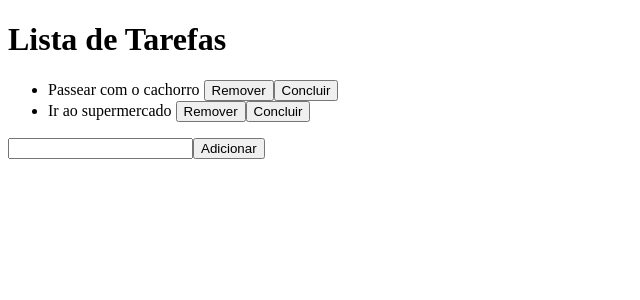
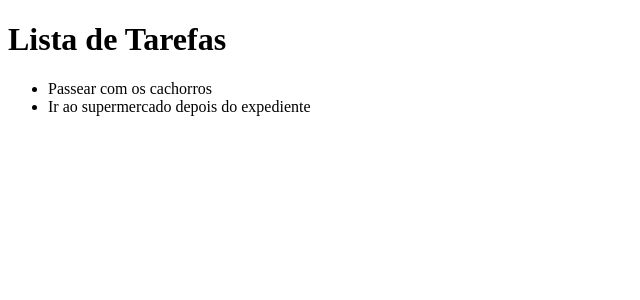
Before and after one commit to Vieired/todo-list, an Angular app: page / in a window 1280 px wide. Shown: the top 300 px of the page, without its empty margins (0-640 px from the left). Built offline with nearby package versions, Linux system fonts and the light colour scheme; data requests are answered from the project's data file.

Commit message:
feat: Implementa a listagem dos ítens com REST simulado e configuração pelo arquivo environment

```diff
--- a/db.json
+++ b/db.json
@@ -1,16 +1,12 @@
 {
-  "cursos": [
+  "todoList": [
     {
-      "id": 1,
-      "title": "Angular"
+        "title": "Passear com os cachorros",
+        "done": false
     },
     {
-      "nome": "Java",
-      "id": 2
-    },
-    {
-      "nome": "C-Sharp",
-      "id": 3
+        "title": "Ir ao supermercado depois do expediente",
+        "done": false
     }
   ]
 }
--- a/src/app/app.component.html
+++ b/src/app/app.component.html
@@ -1,6 +1,6 @@
 <h1>Lista de Tarefas</h1>
 
-<ul>
+<!-- <ul>
   <li *ngFor="let todo of todos">
     <span *ngIf="todo.done">Ok</span>
     {{ todo.title }}
@@ -12,4 +12,11 @@
 <form [formGroup]="form">
   <input type="text" formControlName="title">
   <button (click)="addTodo()">Adicionar</button>
-</form>
+</form> -->
+
+<ul>
+  <li *ngFor="let todo of todoList">
+    <span *ngIf="todo.done">Ok</span>
+    {{ todo.title }}
+  </li>
+</ul>
--- a/src/app/app.component.ts
+++ b/src/app/app.component.ts
@@ -1,17 +1,22 @@
-import { Component } from '@angular/core';
+import { Component, OnInit } from '@angular/core';
 import { FormBuilder, FormGroup, Validators } from '@angular/forms';
 import { Todo } from 'src/models/todo.models';
+import { TodoListService } from './app.service';
 
 @Component({
   selector: 'app-root', // <app-root></app-root>
   templateUrl: './app.component.html',
   styleUrls: ['./app.component.scss']
 })
-export class AppComponent {
+export class AppComponent implements OnInit {
   public form: FormGroup;
   public todos: Todo[] = [];
+  todoList: Todo[];
 
-  constructor(private fb: FormBuilder) {
+  constructor(
+    private fb: FormBuilder,
+    private service: TodoListService
+  ) {
     this.form = this.fb.group({
       title: ['', Validators.compose([
         Validators.minLength(3),
@@ -20,7 +25,12 @@ export class AppComponent {
       ])]
     })
 
-    this.load();
+    // this.load();
+  }
+
+  ngOnInit() {
+    this.service.list()
+      .subscribe(data => this.todoList = data);
   }
 
   load() {
--- a/src/app/app.module.ts
+++ b/src/app/app.module.ts
@@ -3,6 +3,7 @@ import { NgModule } from '@angular/core';
 
 import { AppComponent } from './app.component';
 import { ReactiveFormsModule } from '@angular/forms';
+import { HttpClientModule } from '@angular/common/http';
 
 @NgModule({
   declarations: [
@@ -10,7 +11,8 @@ import { ReactiveFormsModule } from '@angular/forms';
   ],
   imports: [
     BrowserModule,
-    ReactiveFormsModule
+    ReactiveFormsModule,
+    HttpClientModule
   ],
   providers: [],
   bootstrap: [AppComponent]
--- /dev/null
+++ b/src/app/app.service.ts
@@ -0,0 +1,21 @@
+import { Injectable } from "@angular/core";
+import { HttpClient } from '@angular/common/http'
+import { Todo } from "src/models/todo.models";
+import { tap } from 'rxjs/operators'
+import { environment } from "src/environments/environment";
+
+@Injectable({
+    providedIn: 'root'
+})
+export class TodoListService {
+    private readonly API = `${environment.API}todoList`
+
+    constructor(private http: HttpClient) { }
+
+    list() {
+        return this.http.get<Todo[]>(this.API)
+            .pipe(
+                tap(console.log)
+            );
+    }
+}
--- a/src/environments/environment.prod.ts
+++ b/src/environments/environment.prod.ts
@@ -1,3 +1,4 @@
 export const environment = {
-  production: true
+  production: true,
+  API: '/'
 };
--- a/src/environments/environment.ts
+++ b/src/environments/environment.ts
@@ -3,7 +3,8 @@
 // The list of file replacements can be found in `angular.json`.
 
 export const environment = {
-  production: false
+  production: false,
+  API: 'http://localhost:3000/'
 };
 
 /*
```
Also changed, not shown: 1 other file (tests, documents, lock files or other folders).
